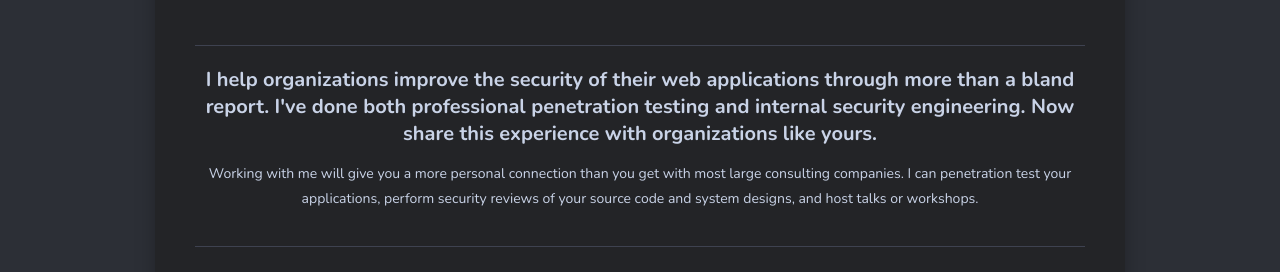
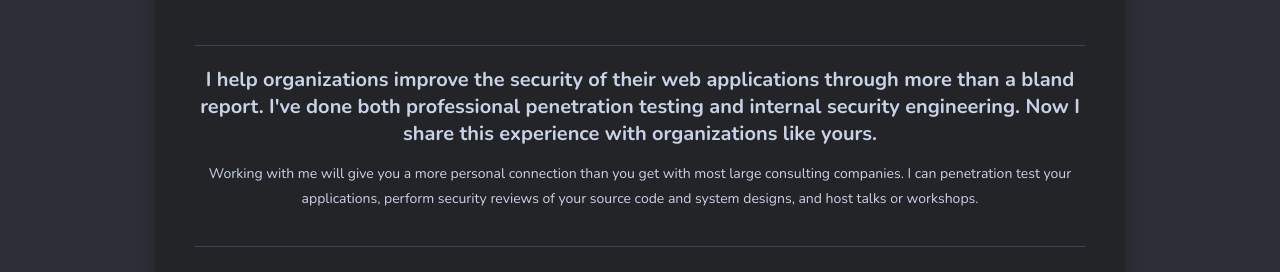
Before and after one commit to BonJarber/bonjarber.github.io, a Jekyll site: the page built from index.html, in a window 1280 px wide and 900 px high, scrolled down 663 px. Shown: the part 194-466 px from the top of the window. Built offline with Jekyll 4.4.1, drawn with Linux system fonts in a browser that asks for light colours; nearby versions of some CDN libraries; some web fonts are replaced; the list of posts is cut into pages by our own code.

Commit message:
Fixed typo

```diff
--- a/index.html
+++ b/index.html
@@ -23,7 +23,7 @@ layout: default
 						I help organizations improve the security of their web
 						applications through more than a bland report. I've done
 						both professional penetration testing and internal security
-						engineering. Now share this experience with organizations like
+						engineering. Now I share this experience with organizations like
 						yours.
 						</h4>
 					</p>
```
